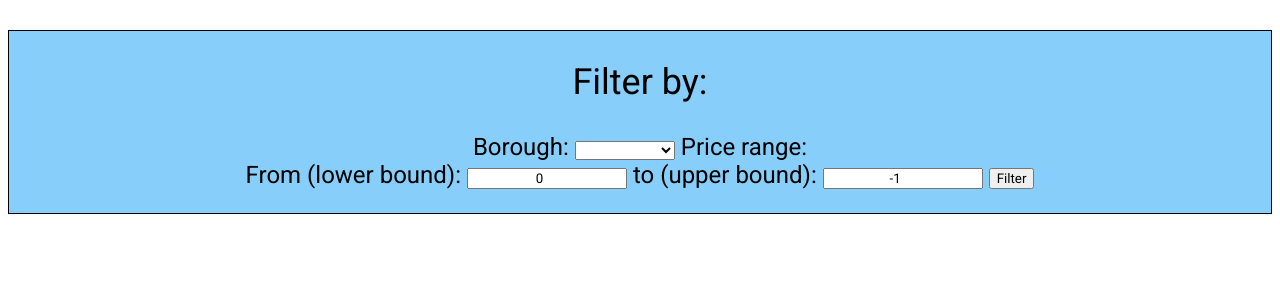
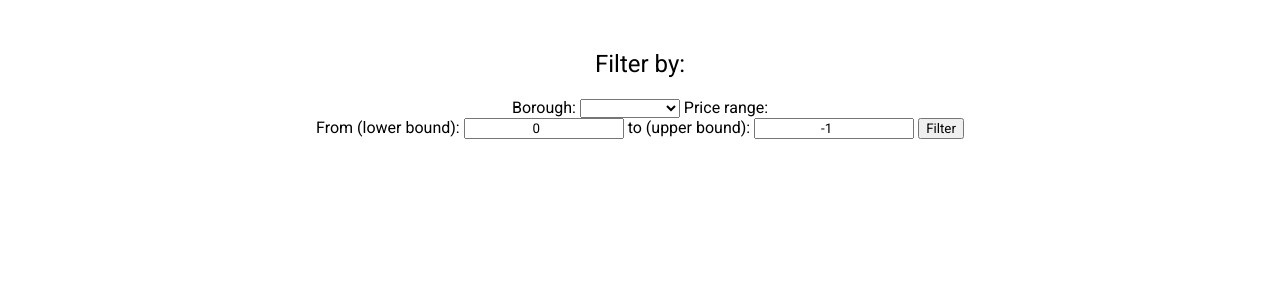
Before and after one commit to software-students-fall2022/final-project-project5-team4, a Flask app: page /filter in a window 1280 px wide. Shown: the part 221-521 px from the top of the page. Run offline with Flask 2, Linux system fonts and the light colour scheme; parts of the project's set-up code (start-up, migrations or seed data) failed here and were passed over.

Commit message:
got rid of overriding css

```diff
--- a/web-app/static/style.css
+++ b/web-app/static/style.css
@@ -61,8 +61,9 @@ nav{
   margin: 0 2rem 2rem 2rem;
 }
 
-.filter {
+/* .filter {
   border: 1px solid black;
   font-size: 24px;
   background-color: lightskyblue;
 }
+*/
```
